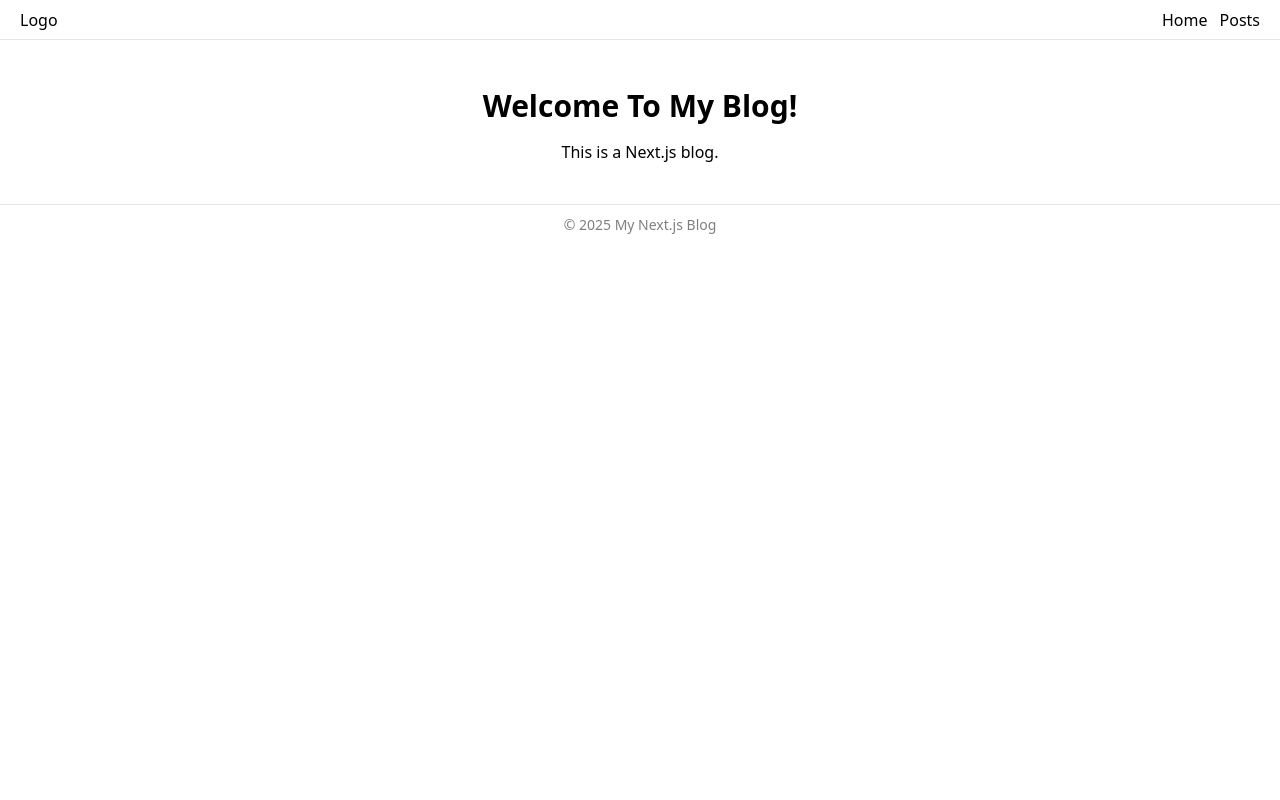
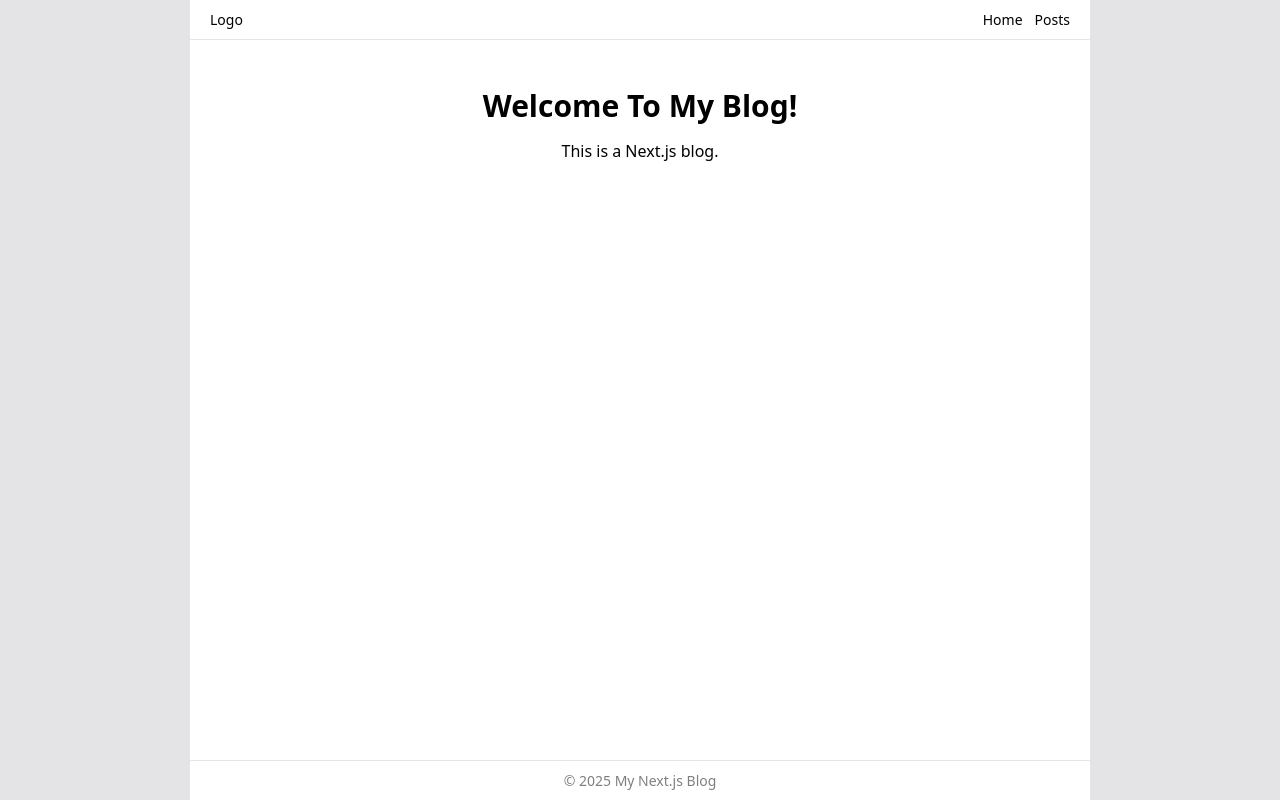
Before and after one commit to caowens/nextjs-blog-example, a Next.js app: page / in a window 1280 px wide. Built offline with nearby package versions, Linux system fonts and the light colour scheme.

Commit message:
Adjust home page size

```diff
--- a/app/components/footer.tsx
+++ b/app/components/footer.tsx
@@ -1,6 +1,6 @@
 export default function Footer() {
     return (
-        <div className="border-black/10 border-t h-[40px] flex items-center justify-center px-5 mt-10">
+        <div className="border-black/10 border-t h-[40px] flex items-center justify-center px-5 mt-auto">
             <div className="text-sm text-black/50">
                 &copy; 2025 My Next.js Blog
             </div>
--- a/app/layout.tsx
+++ b/app/layout.tsx
@@ -27,11 +27,13 @@ export default function RootLayout({
   return (
     <html lang="en">
       <body
-        className={`${geistSans.variable} ${geistMono.variable} antialiased`}
+        className={`${geistSans.variable} ${geistMono.variable} antialiased bg-zinc-200`}
       >
-        <Header />
-        {children}
-        <Footer />
+        <div className="flex flex-col min-h-screen max-w-[900px] mx-auto bg-white text-sm">
+          <Header />
+          {children}
+          <Footer />
+        </div>
       </body>
     </html>
   );
```
